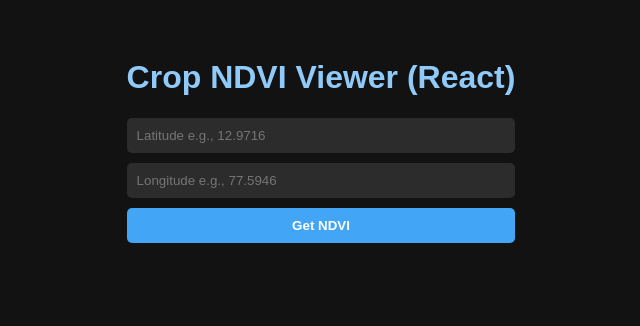
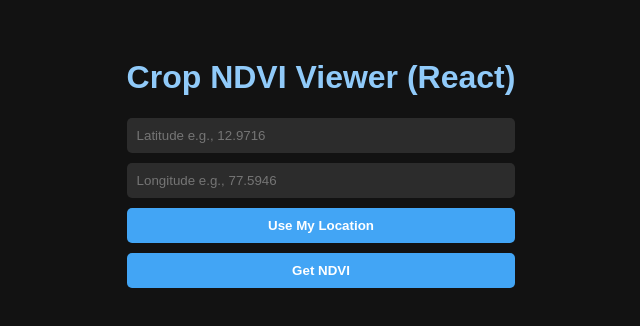
Before and after one commit to darkflame2015/agri_ai_sol-sih, a React (Vite) app: page / in a window 1280 px wide. Shown: the top 326 px of the page, without its empty margins (319-959 px from the left). Built offline with nearby package versions, Linux system fonts and the light colour scheme.

Commit message:
Geo-Location Button API-Browser

```diff
--- a/src/App.jsx
+++ b/src/App.jsx
@@ -6,6 +6,7 @@
   const [longitude, setLongitude] = useState("");
   const [image, setImage] = useState(null);
   const [error, setError] = useState(null);
+  const [locating, setLocating] = useState(false);
 
   const getNDVI = async () => {
     setError(null);
@@ -27,6 +28,32 @@
     }
   };
 
+  const handleUseMyLocation = () => {
+    if (!("geolocation" in navigator)) {
+      setError("Geolocation is not supported by your browser.");
+      return;
+    }
+    setError(null);
+    setLocating(true);
+    navigator.geolocation.getCurrentPosition(
+      (pos) => {
+        const { latitude: lat, longitude: lon } = pos.coords;
+        setLatitude(lat.toFixed(6));
+        setLongitude(lon.toFixed(6));
+        setLocating(false);
+      },
+      (err) => {
+        let msg = "Unable to retrieve your location.";
+        if (err.code === 1) msg = "Permission denied. Please allow location access.";
+        else if (err.code === 2) msg = "Position unavailable. Try again.";
+        else if (err.code === 3) msg = "Location request timed out.";
+        setError(msg);
+        setLocating(false);
+      },
+      { enableHighAccuracy: true, timeout: 10000, maximumAge: 0 }
+    );
+  };
+
   return (
     <div className="app">
       <h1>Crop NDVI Viewer (React)</h1>
@@ -43,6 +70,9 @@
           value={longitude}
           onChange={(e) => setLongitude(e.target.value)}
         />
+        <button onClick={handleUseMyLocation} disabled={locating}>
+          {locating ? "Locating..." : "Use My Location"}
+        </button>
         <button onClick={getNDVI}>Get NDVI</button>
       </div>
 
```
